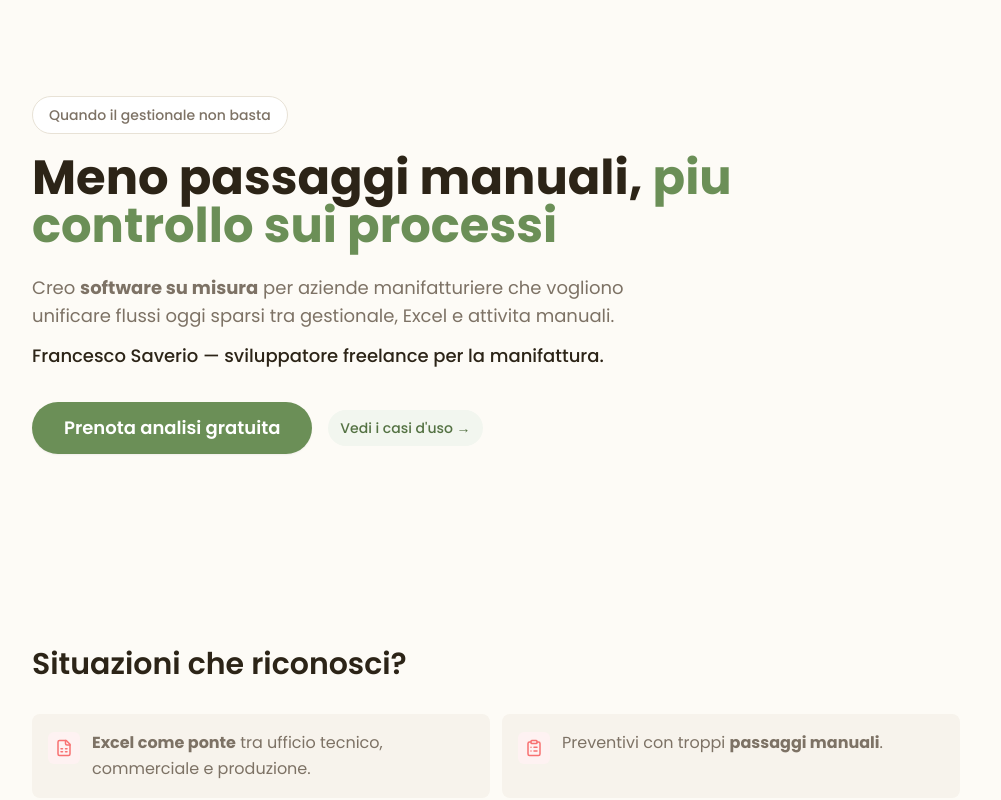
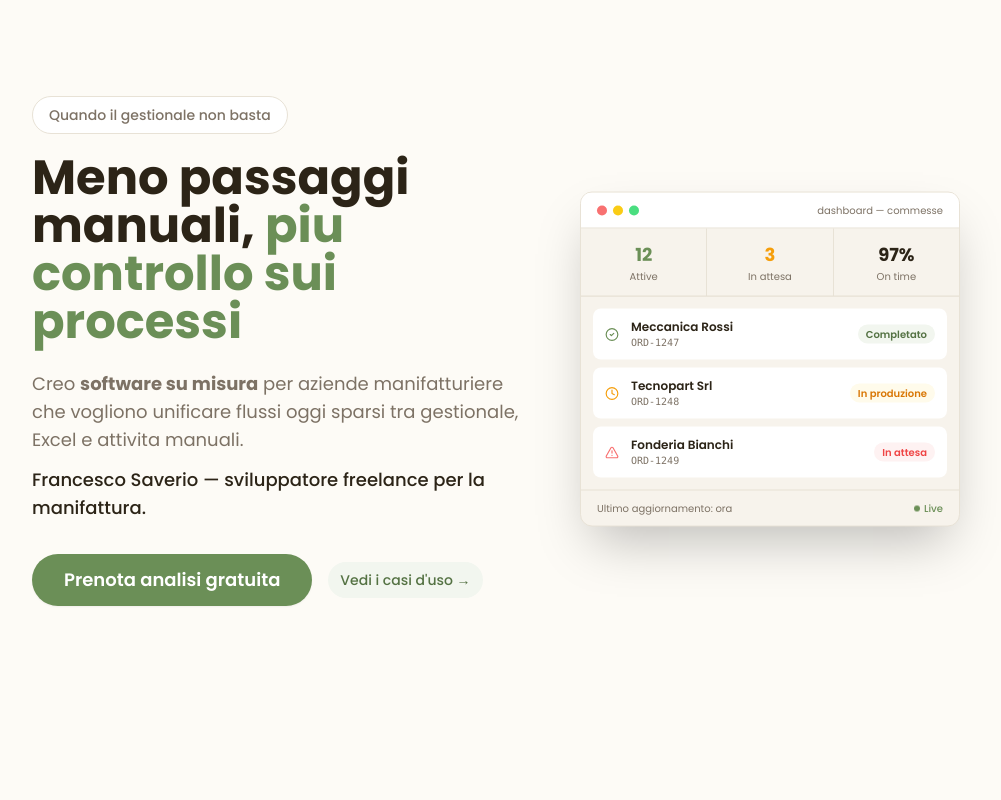
Before and after one commit to francemazzi/frasma, a Next.js app: page /manifattura in a window 1280 px wide. Shown: the top 800 px of the page, without its empty margins (144-1145 px from the left). Built offline with nearby package versions, Linux system fonts and the light colour scheme.

Commit message:
feat: add DashboardMockup component to Manifattura page for enhanced order tracking visualization

```diff
--- /dev/null
+++ b/components/organism/DashboardMockup.tsx
@@ -0,0 +1,81 @@
+import { CheckCircle2, Clock, AlertTriangle } from "lucide-react";
+
+const ordini = [
+  { id: "ORD-1247", cliente: "Meccanica Rossi", stato: "completato", label: "Completato" },
+  { id: "ORD-1248", cliente: "Tecnopart Srl", stato: "in-corso", label: "In produzione" },
+  { id: "ORD-1249", cliente: "Fonderia Bianchi", stato: "attesa", label: "In attesa" },
+];
+
+const statoIcon = {
+  completato: <CheckCircle2 size={14} className="text-sage-500" />,
+  "in-corso": <Clock size={14} className="text-amber-500" />,
+  attesa: <AlertTriangle size={14} className="text-red-400" />,
+};
+
+const statoBg = {
+  completato: "bg-sage-50 text-sage-600",
+  "in-corso": "bg-amber-50 text-amber-600",
+  attesa: "bg-red-50 text-red-500",
+};
+
+export default function DashboardMockup() {
+  return (
+    <div className="hidden lg:block absolute right-12 top-1/2 -translate-y-1/2 w-[380px] rounded-xl border border-farm-border bg-farm-panel shadow-2xl overflow-hidden">
+      {/* Title bar */}
+      <div className="flex items-center gap-1.5 px-4 py-2.5 bg-farm-surface border-b border-farm-border">
+        <span className="w-2.5 h-2.5 rounded-full bg-red-400" />
+        <span className="w-2.5 h-2.5 rounded-full bg-yellow-400" />
+        <span className="w-2.5 h-2.5 rounded-full bg-green-400" />
+        <span className="ml-auto text-[10px] text-farm-secondary">
+          dashboard &mdash; commesse
+        </span>
+      </div>
+
+      {/* Stats row */}
+      <div className="grid grid-cols-3 gap-px bg-farm-border border-b border-farm-border">
+        <div className="bg-farm-panel px-3 py-3 text-center">
+          <p className="text-lg font-bold text-sage">12</p>
+          <p className="text-[10px] text-farm-secondary">Attive</p>
+        </div>
+        <div className="bg-farm-panel px-3 py-3 text-center">
+          <p className="text-lg font-bold text-amber-500">3</p>
+          <p className="text-[10px] text-farm-secondary">In attesa</p>
+        </div>
+        <div className="bg-farm-panel px-3 py-3 text-center">
+          <p className="text-lg font-bold text-farm-text">97%</p>
+          <p className="text-[10px] text-farm-secondary">On time</p>
+        </div>
+      </div>
+
+      {/* Orders list */}
+      <div className="p-3 space-y-2">
+        {ordini.map((o) => (
+          <div
+            key={o.id}
+            className="flex items-center gap-3 rounded-lg bg-farm-surface px-3 py-2.5"
+          >
+            {statoIcon[o.stato as keyof typeof statoIcon]}
+            <div className="flex-1 min-w-0">
+              <p className="text-xs font-semibold truncate">{o.cliente}</p>
+              <p className="text-[10px] text-farm-secondary font-mono">{o.id}</p>
+            </div>
+            <span
+              className={`text-[10px] font-semibold px-2 py-0.5 rounded-full ${statoBg[o.stato as keyof typeof statoBg]}`}
+            >
+              {o.label}
+            </span>
+          </div>
+        ))}
+      </div>
+
+      {/* Bottom bar */}
+      <div className="border-t border-farm-border px-4 py-2.5 flex items-center justify-between">
+        <span className="text-[10px] text-farm-secondary">Ultimo aggiornamento: ora</span>
+        <span className="flex items-center gap-1 text-[10px] text-sage-500 font-medium">
+          <span className="w-1.5 h-1.5 rounded-full bg-sage-500 animate-pulse" />
+          Live
+        </span>
+      </div>
+    </div>
+  );
+}
--- a/pages/manifattura.tsx
+++ b/pages/manifattura.tsx
@@ -20,6 +20,7 @@ import Cal from "../components/organism/Cal";
 import ProblemCard from "../components/organism/ProblemCard";
 import AreaCard from "../components/organism/AreaCard";
 import CaseCard from "../components/organism/CaseCard";
+import DashboardMockup from "../components/organism/DashboardMockup";
 
 const problemi = [
   { key: "excel", icon: FileSpreadsheet, node: <><strong>Excel come ponte</strong> tra ufficio tecnico, commerciale e produzione.</> },
@@ -148,7 +149,8 @@ export default function ManifatturaPage() {
 
       <main className="min-h-screen bg-farm-bg text-farm-text">
         {/* ── Hero ── */}
-        <section className="section-farm pt-16 pb-20 sm:pt-24 sm:pb-28">
+        <section className="section-farm pt-16 pb-20 sm:pt-24 sm:pb-28 relative overflow-hidden">
+          <div className="relative lg:pr-[420px]">
             <p className="mb-5 inline-flex rounded-full border border-farm-border bg-farm-surface px-4 py-2 text-sm font-medium text-farm-secondary">
               Quando il gestionale non basta
             </p>
@@ -176,6 +178,9 @@ export default function ManifatturaPage() {
                 Vedi i casi d&apos;uso &rarr;
               </a>
             </div>
+          </div>
+
+          <DashboardMockup />
         </section>
 
         {/* ── Problemi ── */}
```
Lines whose indentation alone changed are shown as unchanged.
